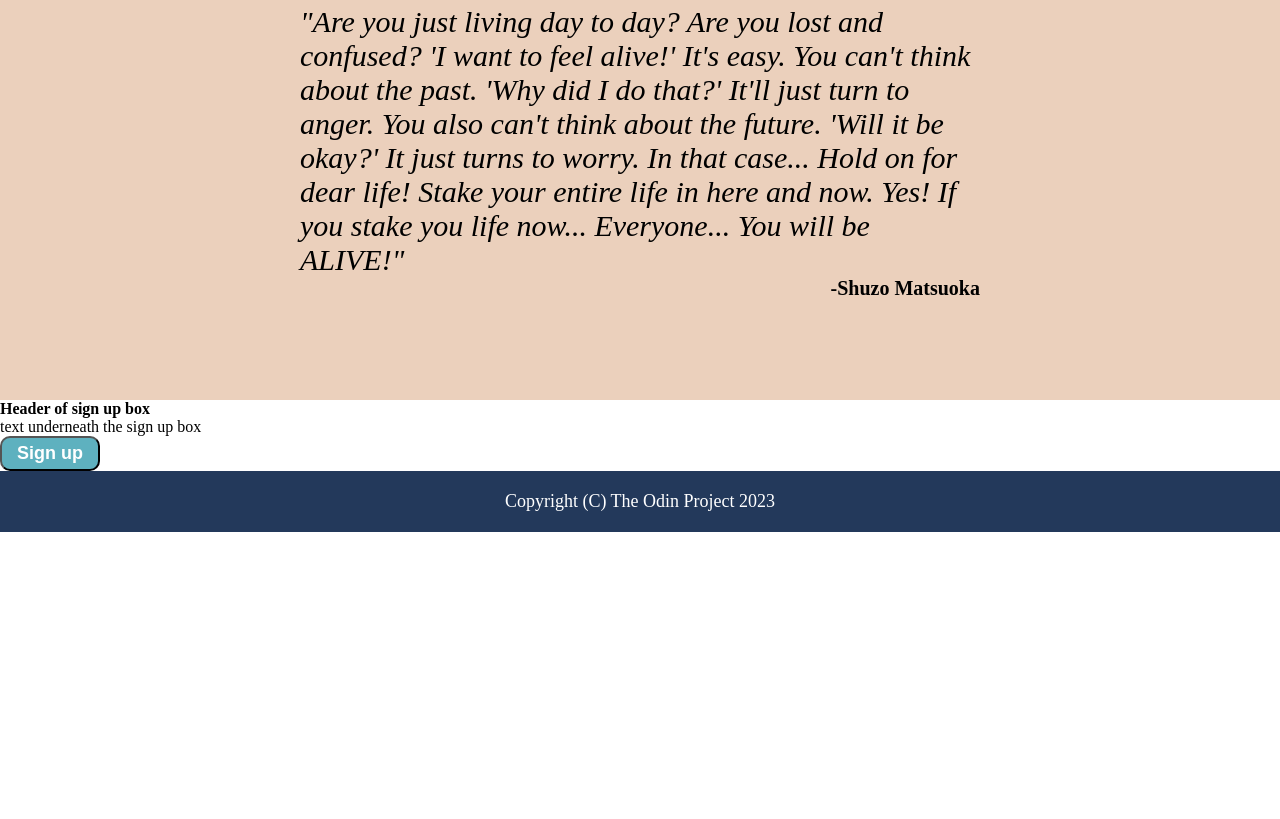
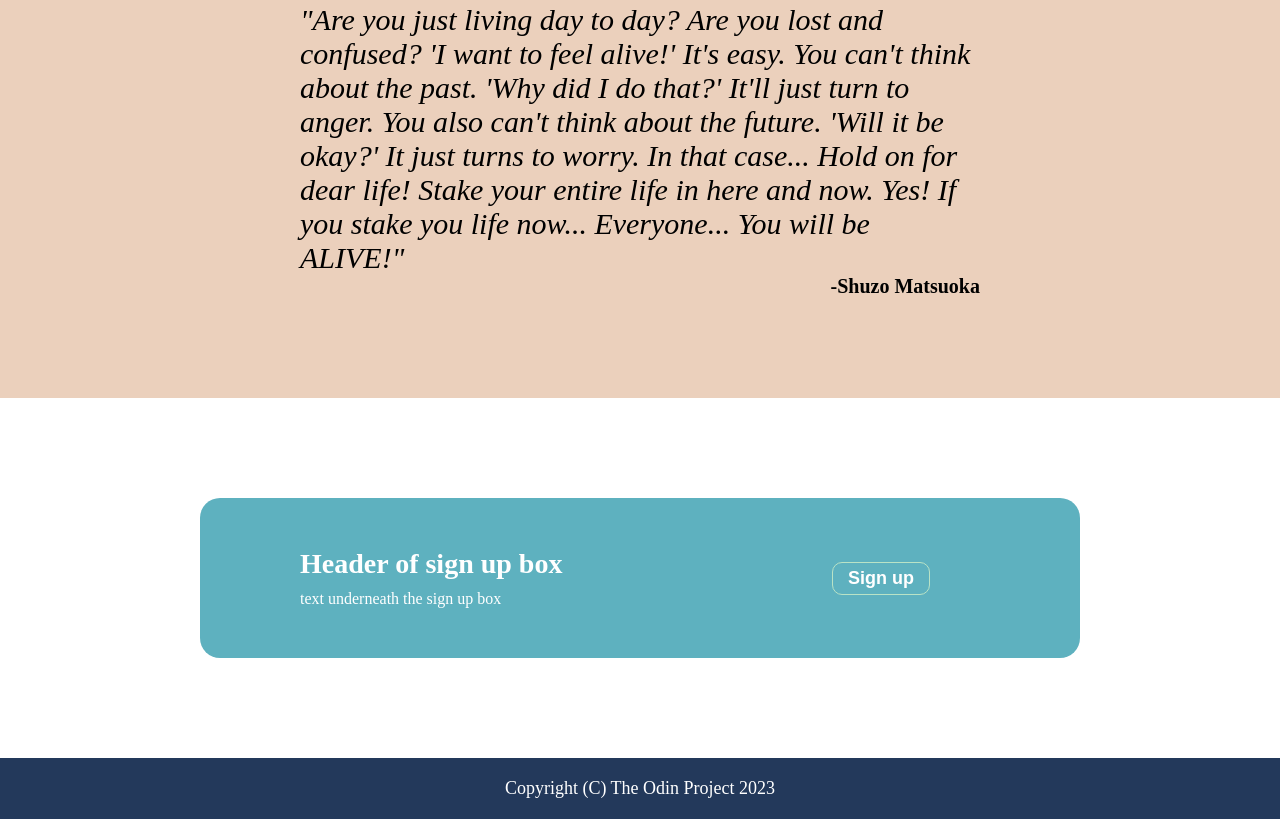
Before and after one commit to SilleryCa/TOPLandingPage, a plain HTML site: page index.html in a window 1280 px wide. Shown: the part 1048-1867 px from the top of the page. Before the commit the page ends 1580 px from the top, so only its background shows below. Drawn offline with Linux system fonts and the light colour scheme.

Commit message:
Complete Sign up section, and finish project
Project has been completed. Size and scale a bit off. More projects
needed to be able to iron out these issues

```diff
--- a/css/styles.css
+++ b/css/styles.css
@@ -66,6 +66,7 @@ button {
   padding: 5px 15px;
   font-weight: 600;
   font-size: 18px;
+  border: solid #B9E3C6 1.5px;
 }
 
 .hero-left {
@@ -130,3 +131,23 @@ button {
   text-align: center;
   padding: 20px;
 }
+
+.blue-box {
+  background-color: #5EB1BF;
+  color: white;
+  display: flex;
+  justify-content: space-between;
+  padding: 50px 100px;
+  border-radius: 20px;
+  margin: 100px 200px;
+}
+
+.blue-box h4 {
+  font-size: 28px;
+  margin-bottom: 10px;
+}
+
+.blue-box button {
+  align-self: center;
+  margin-right: 50px;
+}
--- a/index.html
+++ b/index.html
@@ -66,11 +66,13 @@
       <p> -Shuzo Matsuoka</p>
     </div>
     <div class="sign-up">
-      <div class="sign-up-box">
-        <h4>Header of sign up box</h4>
-        <p>text underneath the sign up box</p>
+      <div class="blue-box">
+        <div class="sign-up-box">
+          <h4>Header of sign up box</h4>
+          <p>text underneath the sign up box</p>
+        </div>
+        <button class="sign-up-button">Sign up</button>
       </div>
-    <button>Sign up</button>
     </div>
     <div class="footer">
       <p><a href="https://www.theodinproject.com">Copyright (C) The Odin Project 2023</a></p>
```
